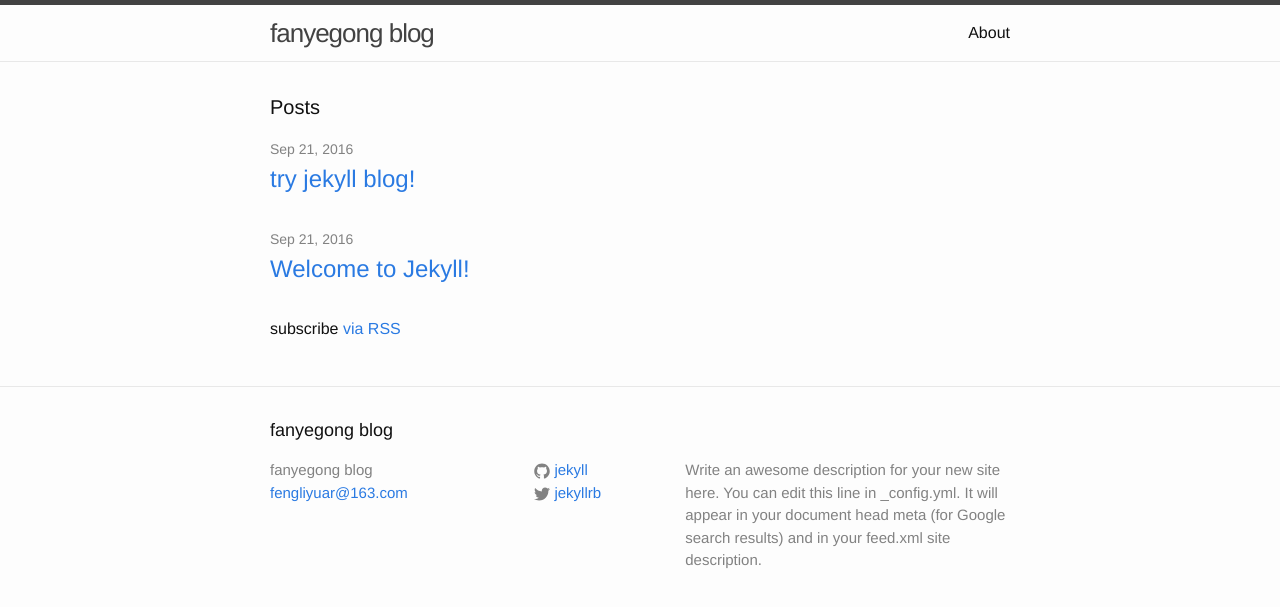
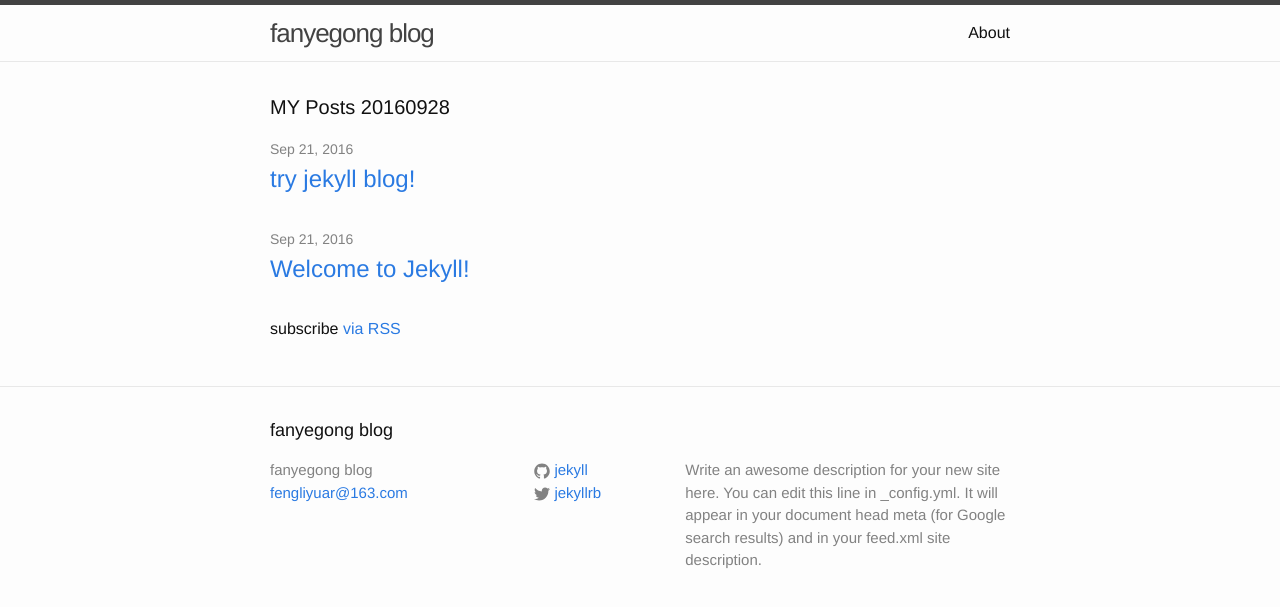
Before and after one commit to fanyegong/fanyegong.github.io, a Jekyll site: the page built from index.html, in a window 1280 px wide. Shown: the top 607 px of the page. Built offline with Jekyll 4.4.1, drawn with Linux system fonts in a browser that asks for light colours.

Commit message:
修改首页

```diff
--- a/index.html
+++ b/index.html
@@ -4,7 +4,7 @@
 
 <div class="home">
 
-  <h1 class="page-heading">Posts</h1>
+  <h1 class="page-heading">MY Posts 20160928</h1>
 
   <ul class="post-list">
     {% for post in site.posts %}
```
